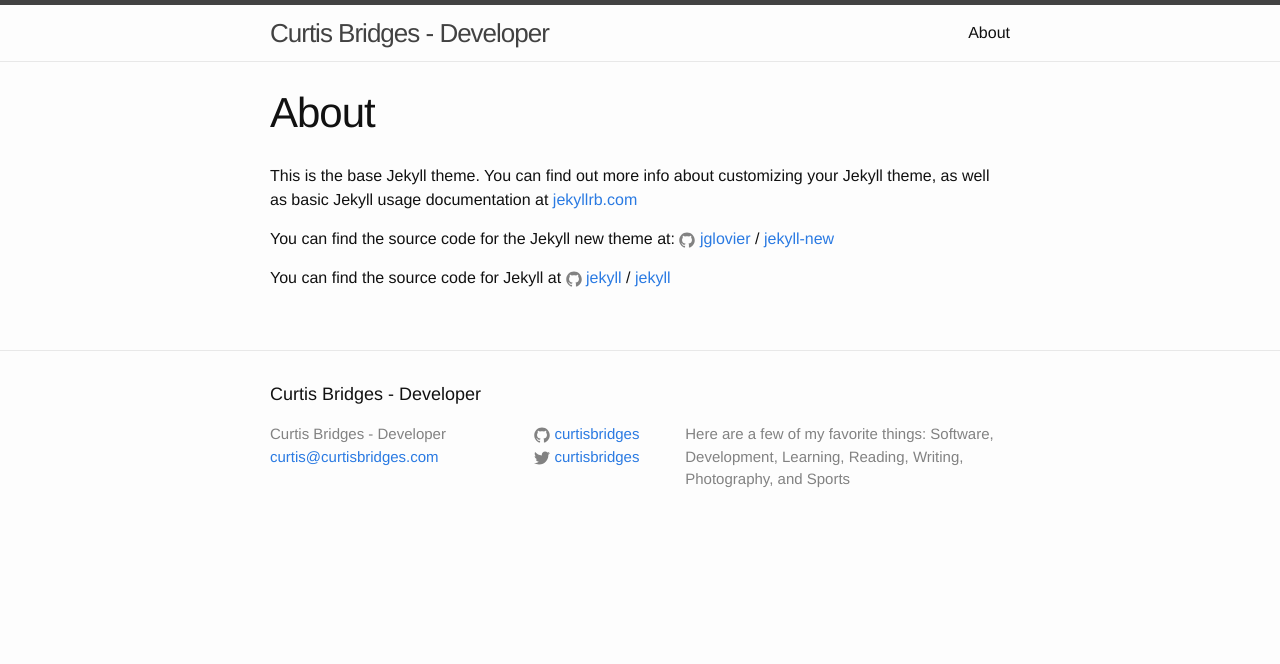
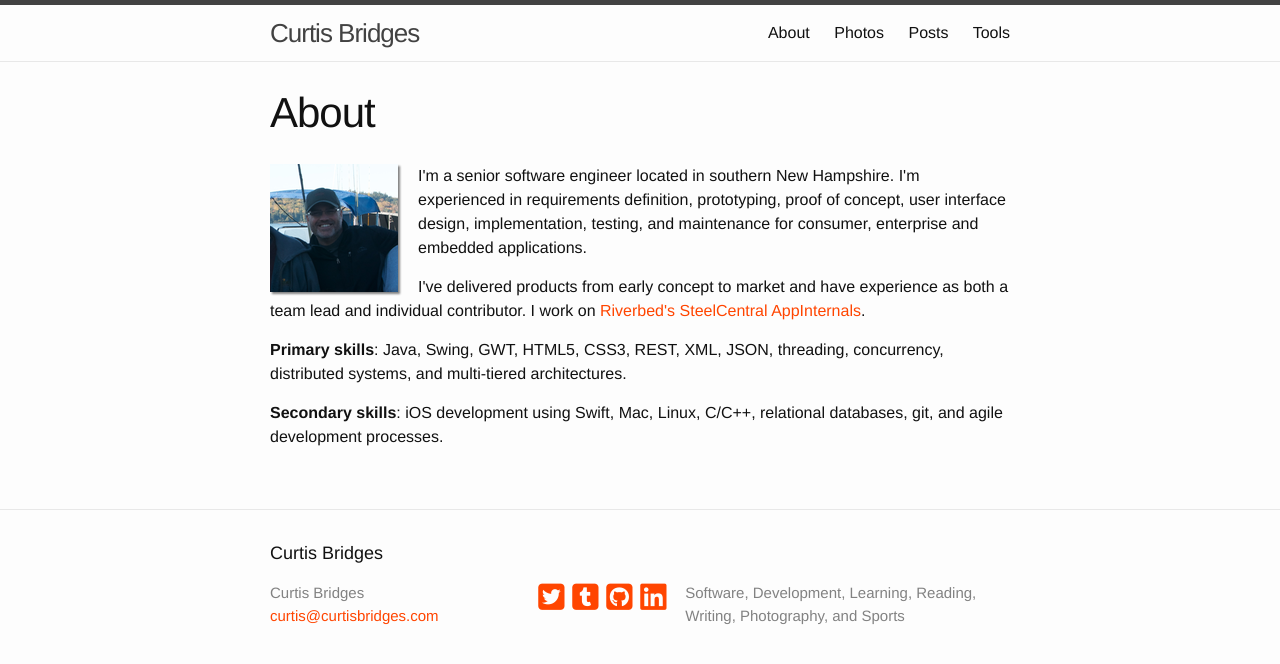
Before and after one commit to curtisbridges/curtisbridges.github.com, a Jekyll site: the page built from about.html, in a window 1280 px wide. Shown: the top 664 px of the page. Built offline with Jekyll 4.4.1, drawn with Linux system fonts in a browser that asks for light colours; nearby versions of some CDN libraries.

Commit message:
Lighter design, full jekyll

```diff
--- a/_config.yml
+++ b/_config.yml
@@ -1,16 +1,19 @@
 # Site settings
-title: Curtis Bridges - Developer
+title: Curtis Bridges
 email: curtis@curtisbridges.com
 description: > # this means to ignore newlines until "baseurl:"
-    Here are a few of my favorite things: Software, Development,
-    Learning, Reading, Writing, Photography, and Sports
+    Software, Development,
+    Learning, Reading, Writing,
+    Photography, and Sports
+
 baseurl: "" # the subpath of your site, e.g. /blog
 url: "http://curtisbridges.com" # the base hostname & protocol for your site
-#url: https://alexcican.com
-#enforce_ssl: alexcican.com
+#url: https://curtisbridges.com
+#enforce_ssl: curtisbridges.com
+
 permalink: pretty
 twitter_username: curtisbridges
 github_username:  curtisbridges
-exclude: [font-awesome]
+
 # Build settings
 markdown: kramdown
--- a/_includes/footer.html
+++ b/_includes/footer.html
@@ -13,6 +13,8 @@
       </div>
 
       <div class="footer-col footer-col-2">
+        {% include social.html %}
+        <!--
         <ul class="social-media-list">
           {% if site.github_username %}
           <li>
@@ -26,6 +28,7 @@
           </li>
           {% endif %}
         </ul>
+        -->
       </div>
 
       <div class="footer-col footer-col-3">
--- /dev/null
+++ b/_includes/social.html
@@ -0,0 +1,19 @@
+<ul class="social">
+  <!--
+  <li>
+    <a href="blog/">
+    <i class="fa fa-rss-square fa-2x" aria-hidden="true"></i></a></li>
+  -->
+  <li>
+    <a href="https://twitter.com/curtisbridges">
+    <i class="fa fa-twitter-square fa-2x" aria-hidden="true"></i></a></li>
+    <li>
+      <a href="http://tumblr.curtisbridges.com">
+      <i class="fa fa-tumblr-square fa-2x" aria-hidden="true"></i></a></li>
+  <li>
+    <a href="https://github.com/curtisbridges">
+    <i class="fa fa-github-square fa-2x" aria-hidden="true"></i></a></li>
+  <li>
+    <a href="https://www.linkedin.com/in/curtisbridges">
+    <i class="fa fa-linkedin-square fa-2x" aria-hidden="true"></i></a></li>
+</ul>
--- a/_sass/_base.scss
+++ b/_sass/_base.scss
@@ -204,3 +204,26 @@ pre {
         }
     }
 }
+
+/**
+ * My additions
+ */
+.shadowed {
+  box-shadow: 2px 2px 2px $grey-color;
+}
+
+.social {
+  color: $grey-color;
+  margin: 0px;
+  list-style: none;
+  display: flex;
+  flex-direction: row;
+  justify-content: center;
+  align-items: center;
+  text-align: center;
+}
+
+.social li {
+  width: 50px;
+  height: 50px;
+}
--- /dev/null
+++ b/about.html
@@ -0,0 +1,21 @@
+---
+layout: page
+title: About
+---
+
+<img class="shadowed" style="float: left; margin: 0 20px 5px 0;" src="/images/avatar_128.png" alt="Hey, it's me">
+<p>I'm a senior software engineer located in southern New Hampshire.
+  I'm experienced in requirements definition, prototyping, proof of concept, user interface design, implementation, testing, and maintenance for consumer, enterprise and embedded applications.</p>
+
+<p>I've delivered products from early concept to market and
+  have experience as both a team lead and individual contributor.
+  I work on <a href="http://www.riverbed.com">Riverbed's</a>
+  <a href="http://www.riverbed.com/products/performance-management-control/">SteelCentral AppInternals</a>.
+  </p>
+
+<p><strong>Primary skills</strong>: Java, Swing, GWT, HTML5, CSS3, REST, XML, JSON, threading,
+  concurrency, distributed systems, and multi-tiered architectures.</p>
+
+<p><strong>Secondary skills</strong>: iOS development using Swift, Mac, Linux, C/C++,
+  relational databases, git, and agile development processes.</p>
+</p>
--- a/about.md
+++ /dev/null
@@ -1,15 +0,0 @@
----
-layout: page
-title: About
-permalink: /about/
----
-
-This is the base Jekyll theme. You can find out more info about customizing your Jekyll theme, as well as basic Jekyll usage documentation at [jekyllrb.com](http://jekyllrb.com/)
-
-You can find the source code for the Jekyll new theme at:
-{% include icon-github.html username="jglovier" %} /
-[jekyll-new](https://github.com/jglovier/jekyll-new)
-
-You can find the source code for Jekyll at
-{% include icon-github.html username="jekyll" %} /
-[jekyll](https://github.com/jekyll/jekyll)
--- a/css/main.scss
+++ b/css/main.scss
@@ -16,7 +16,7 @@ $spacing-unit:     30px;
 
 $text-color:       #111;
 $background-color: #fdfdfd;
-$brand-color:      #2a7ae2;
+$brand-color:      orangered;
 
 $grey-color:       #828282;
 $grey-color-light: lighten($grey-color, 40%);
--- a/blog.html
+++ b/posts.md
@@ -1,5 +1,6 @@
 ---
-layout: default
+layout: page
+title: Posts
 ---
 
 <div class="home">
```
Also changed, not shown: index.html (+7 -85 lines), landing.html (added, +89 -0 lines), photos.md (added, +6 -0 lines), tools.md (added, +6 -0 lines).
